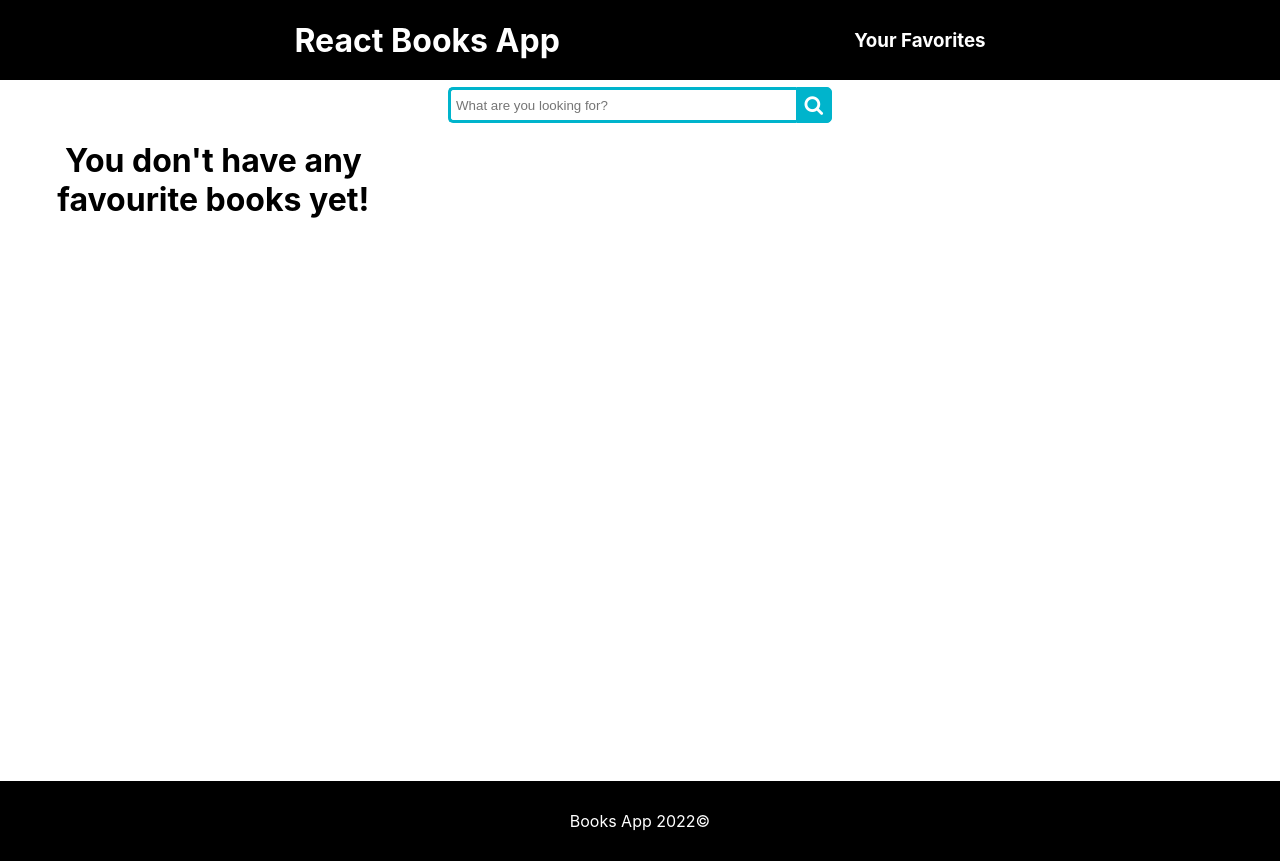
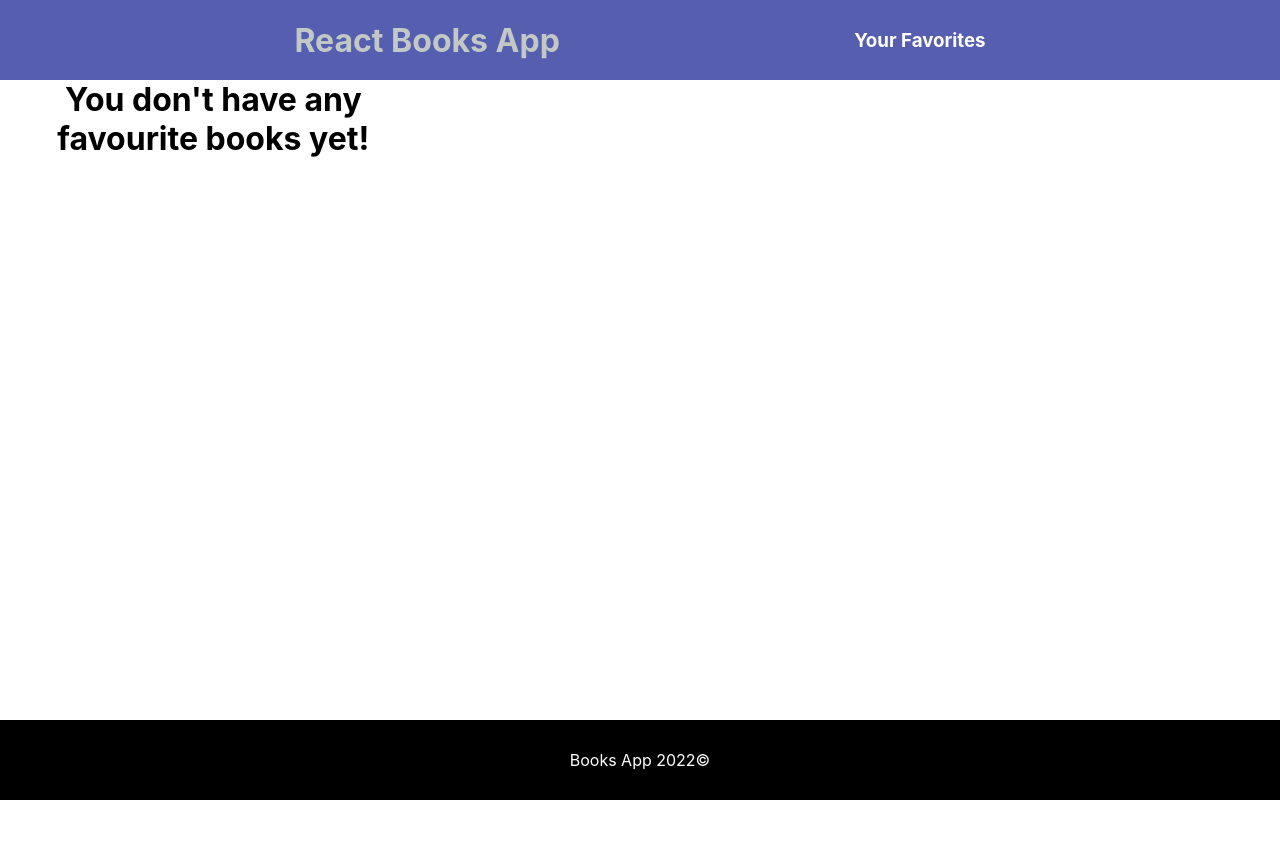
Before and after one commit to HairiBeast/books-app, a React (Create React App) app: page /favorites in a window 1280 px wide. After the commit the page ends 800 px from the top, so only its background shows below. Built offline with nearby package versions, Linux system fonts and the light colour scheme.

Commit message:
implemented succesful search function of API

```diff
--- a/src/App.css
+++ b/src/App.css
@@ -14,8 +14,8 @@ a {
 .navbar {
   width: 100%;
   height: 10vh;
-  background: black;
-  color: white;
+  background: #565eaf;
+  color: #c2c8c6;
   display: flex;
   align-items: center;
   justify-content: space-evenly;
@@ -26,31 +26,33 @@ a {
   width: 100%;
   position: relative;
   display: flex;
+  margin-top: 60px;
+  margin-bottom: 30px;
 }
 
 .searchTerm {
   width: 100%;
-  border: 3px solid #00b4cc;
+  border: 3px solid #c2c8c6;
   border-right: none;
   padding: 5px;
   height: 36px;
-  border-radius: 5px 0 0 5px;
+  border-radius: 30px 0 0 30px;
   outline: none;
   color: #9dbfaf;
 }
 
 .searchTerm:focus {
-  color: #00b4cc;
+  color: #3f4e51;
 }
 
 .searchButton {
   width: 40px;
   height: 36px;
-  border: 1px solid #00b4cc;
-  background: #00b4cc;
+  border: 1px solid #c2c8c6;
+  background: #c2c8c6;
   text-align: center;
   color: #fff;
-  border-radius: 0 5px 5px 0;
+  border-radius: 0 30px 30px 0;
   cursor: pointer;
   font-size: 20px;
 }
@@ -88,8 +90,10 @@ a {
 .favorites-button {
   border-radius: 30px;
   padding: 10px;
-  background: black;
-  color: white;
+  background-color: #ed643c;
+  border-color: #ff9b82;
+  box-shadow: #ddd7c9;
+  color: #ddd7c9;
   width: 300px;
   font-size: 20px;
   margin: 20px 0;
@@ -97,7 +101,7 @@ a {
 }
 
 .favorites-button:hover {
-  opacity: 0.5;
+  background-color: #ff9b82;
 }
 
 .favorites {
@@ -156,8 +160,8 @@ a {
 }
 
 .text {
-  background-color: #04aa6d;
-  color: white;
+  background-color: #966844;
+  color: #ddd7c9;
   font-size: 16px;
   padding: 16px 32px;
   border-radius: 30px;
--- a/src/App.js
+++ b/src/App.js
@@ -5,13 +5,11 @@ import BookDetails from "./Components/BookDetails.jsx";
 import Navbar from "./Components/Navbar.jsx";
 import Footer from "./Components/Footer.jsx";
 import Favorites from "./Components/Favorites.jsx";
-import SearchBar from "./Components/SearchBar.jsx";
 
 function App() {
   return (
     <div className="App">
       <Navbar />
-      <SearchBar />
       <Routes>
         <Route path="/" element={<BookList />} />
         <Route path="/books/:id" element={<BookDetails />} />
--- a/src/Components/BookList.jsx
+++ b/src/Components/BookList.jsx
@@ -3,11 +3,9 @@ import "../App.css";
 import axios from "axios";
 import { useAppContext } from "./context/appContext";
 import { useNavigate } from "react-router-dom";
+// import { searchTerm } from "./SearchBar";
 
 const BookList = () => {
-  const API_URL = process.env.REACT_APP_API_URL;
-  const [books, setBooks] = useState([]);
-
   const { favorites, addToFavorites, removeFromFavorites } = useAppContext();
 
   const navigate = useNavigate();
@@ -17,17 +15,36 @@ const BookList = () => {
     return boolean;
   };
 
+  const [query, setQuery] = useState("");
+  const [url, setUrl] = useState(
+    `https://example-data.draftbit.com/books?_limit=50`
+  );
+  const [books, setBooks] = useState([]);
+
   useEffect(() => {
     axios
-      .get(API_URL)
+      .get(url)
       .then((res) => {
         console.log(res.data);
         setBooks(res.data);
       })
       .catch((err) => console.log(err));
-  }, [API_URL]);
+  }, [url]);
 
   return (
+    <>
+      <section
+        onClick={() =>
+          setUrl(`https://example-data.draftbit.com/books?q=${query}`)
+        }
+      >
+        <input
+          label="Name"
+          value={query}
+          onChange={(e) => setQuery(e.target.value)}
+        />
+        <button>Search</button>
+      </section>
       <div className="book-list">
         {books.map((book) => (
           <div className="book" key={book.id}>
@@ -64,6 +81,7 @@ const BookList = () => {
           </div>
         ))}
       </div>
+    </>
   );
 };
 
--- a/src/Components/SearchBar.jsx
+++ /dev/null
@@ -1,21 +0,0 @@
-import React from "react";
-import "../App.css";
-
-const SearchBar = () => {
-  return (
-    <div class="wrap">
-      <div class="search">
-        <input
-          type="text"
-          class="searchTerm"
-          placeholder="What are you looking for?"
-        />
-        <button type="submit" class="searchButton">
-          <i class="fa fa-search"></i>
-        </button>
-      </div>
-    </div>
-  );
-};
-
-export default SearchBar;
```
Also changed, not shown: 1 other file (tests, documents, lock files or other folders). Lines whose indentation alone changed are shown as unchanged.
